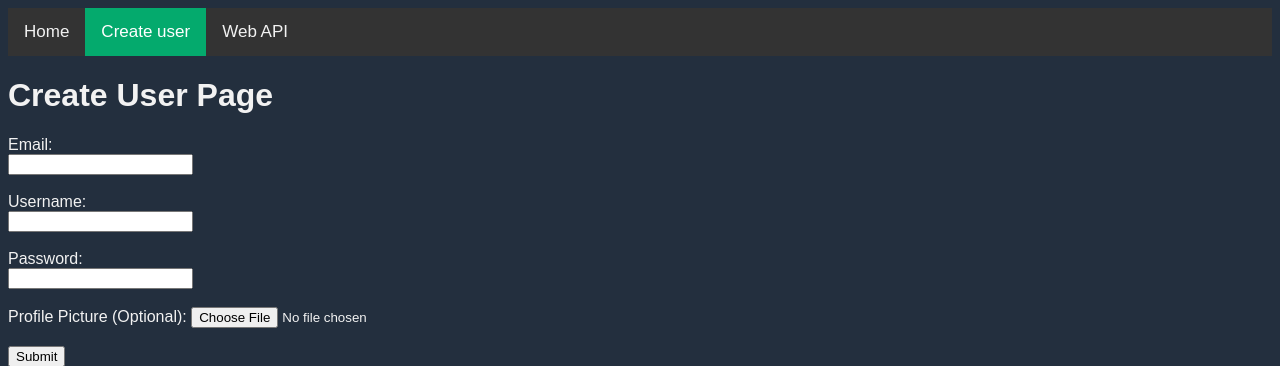
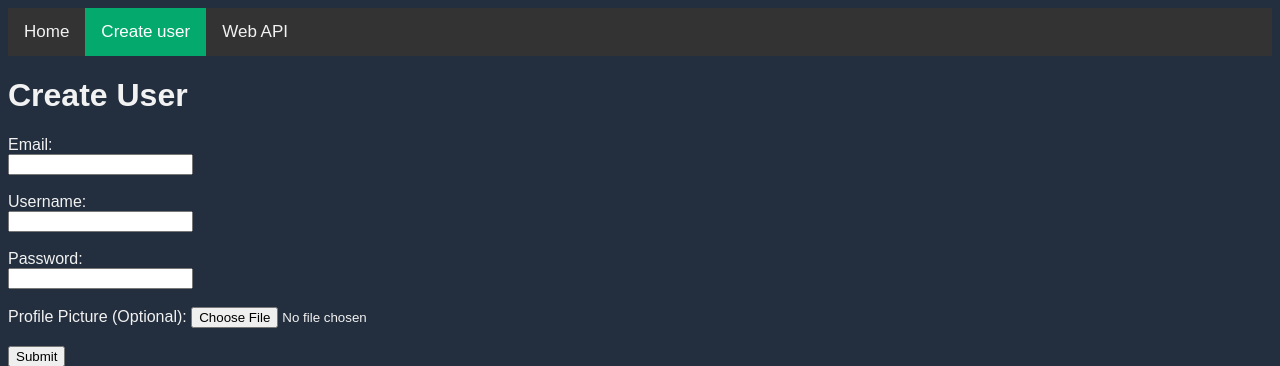
Before and after one commit to zliong/crypto-program5, a Flask app: page /create_user in a window 1280 px wide. Shown: the top 366 px of the page. Run offline with Flask 2, Linux system fonts and the light colour scheme.

Commit message:
Update create_user.html

```diff
--- a/templates/create_user.html
+++ b/templates/create_user.html
@@ -10,7 +10,7 @@
     <title>Create User</title>
 
     <body style="color:white">
-    <h1>Create User Page</h1>
+    <h1>Create User</h1>
 
      <form method="POST" enctype="multipart/form-data">
          <div class="create_user">
```
